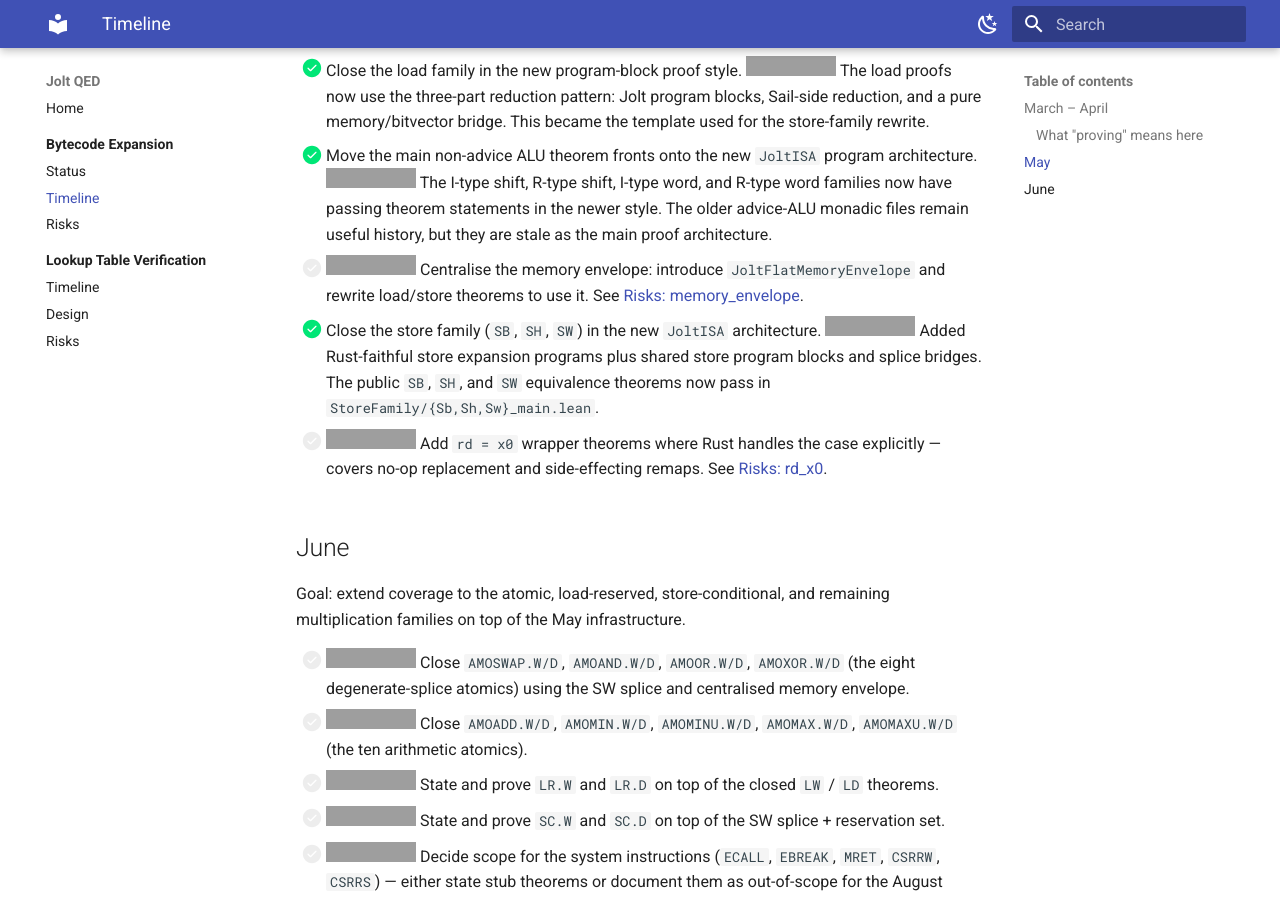
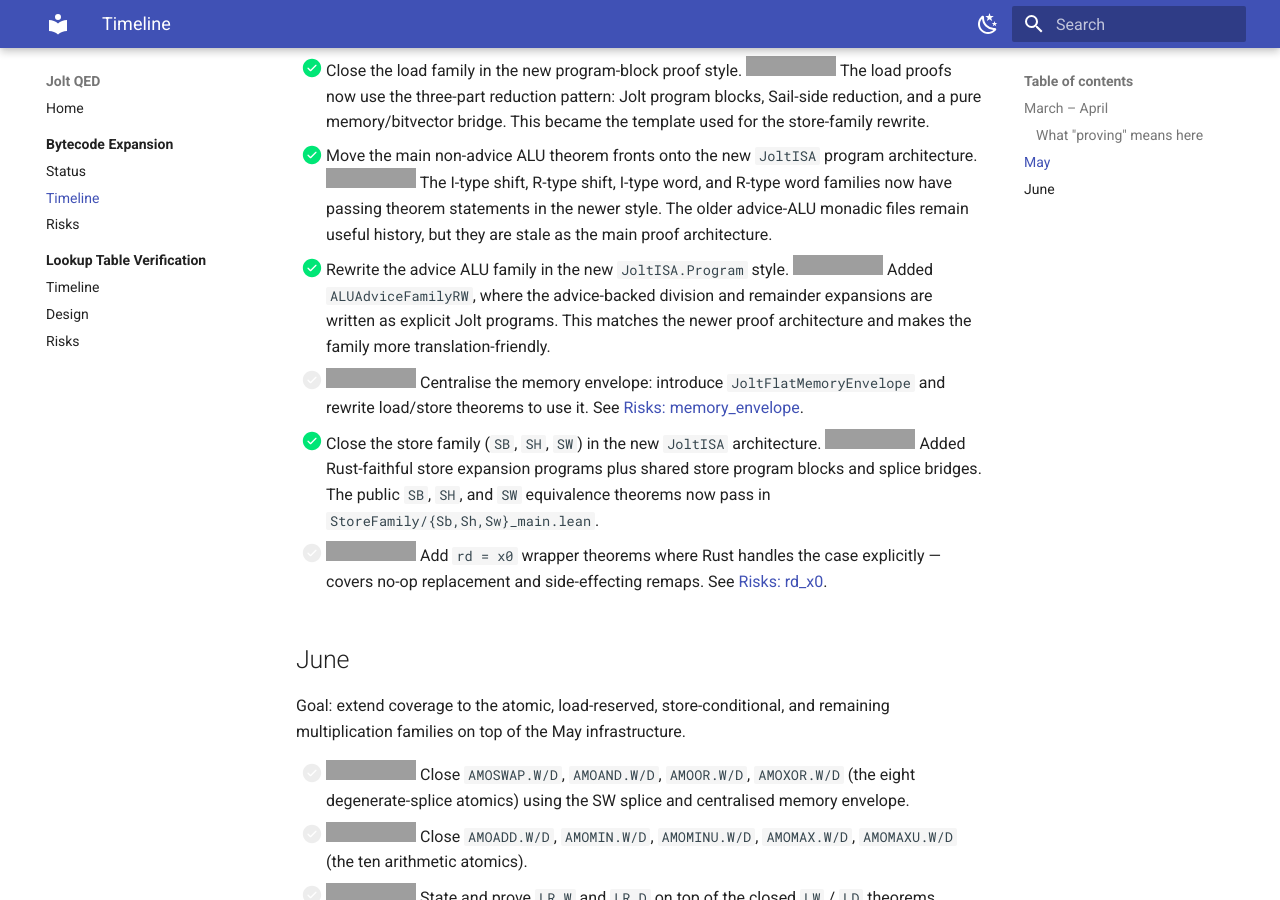
Before and after one commit to abiswas3/jolt-qed, an MkDocs documentation site: the page built from wiki/projects/bytecode-expansion/timeline.md, in a window 1280 px wide and 900 px high, scrolled down 1263 px. Built offline with MkDocs 1.6.1 and Material for MkDocs 9.7.7, drawn with Linux system fonts in a browser that asks for light colours; grey boxes are pictures that could not be loaded.

Commit message:
Update bytecode timeline

```diff
--- a/wiki/projects/bytecode-expansion/timeline.md
+++ b/wiki/projects/bytecode-expansion/timeline.md
@@ -34,6 +34,9 @@ Goal: close every red-risk item that doesn't depend on a structural rewrite, and
 + [x] Move the main non-advice ALU theorem fronts onto the new `JoltISA` program architecture.
   ![Closed](https://img.shields.io/badge/closed-2026--05--06-brightgreen) The I-type shift, R-type shift, I-type word, and R-type word families now have passing theorem statements in the newer style. The older advice-ALU monadic files remain useful history, but they are stale as the main proof architecture.
 
++ [x] Rewrite the advice ALU family in the new `JoltISA.Program` style.
+  ![Closed](https://img.shields.io/badge/closed-2026--05--11-brightgreen) Added `ALUAdviceFamilyRW`, where the advice-backed division and remainder expansions are written as explicit Jolt programs. This matches the newer proof architecture and makes the family more translation-friendly.
+
 + [ ] ![Target](https://img.shields.io/badge/target-2026--05--17-yellow) Centralise the memory envelope: introduce `JoltFlatMemoryEnvelope` and rewrite load/store theorems to use it. See [Risks: memory_envelope](risks.md).
 
 + [x] Close the store family (`SB`, `SH`, `SW`) in the new `JoltISA` architecture.
```
